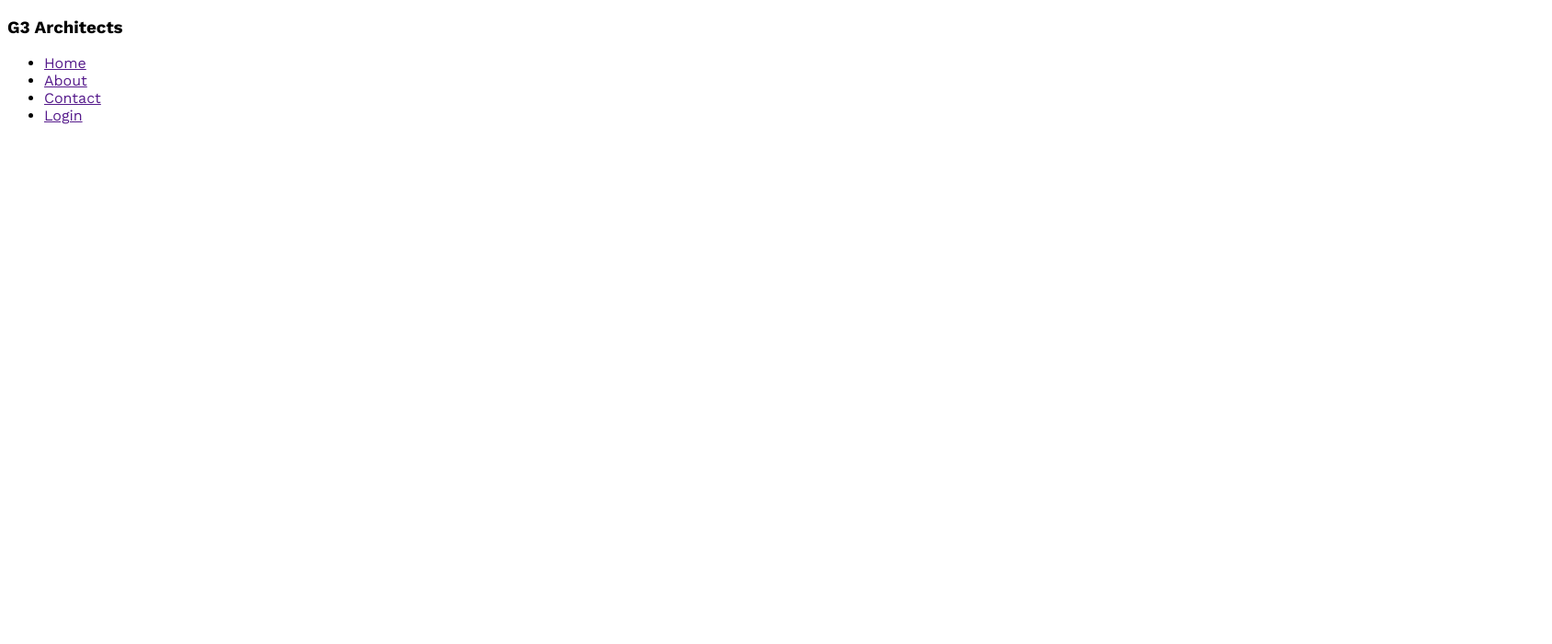
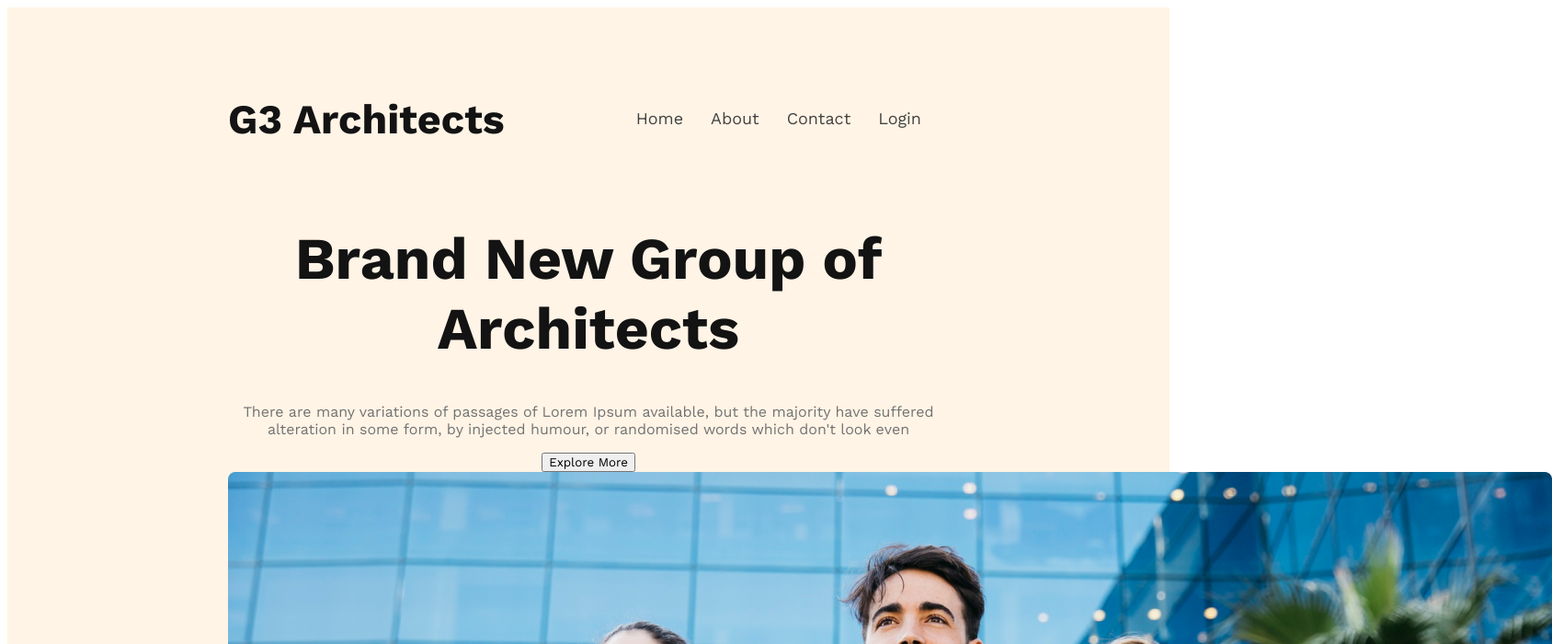
Before and after one commit to albidnawar/g3-architects-website, a plain HTML site: page index.html in a window 1280 px wide. Shown: the top 700 px of the page at 92% size, 1688 px wide, since content can reach past the window. Drawn offline with nearby package versions, Linux system fonts and the light colour scheme.

Commit message:
added banner content

```diff
--- a/index.html
+++ b/index.html
@@ -1,15 +1,17 @@
 <!DOCTYPE html>
 <html lang="en">
+
 <head>
     <meta charset="UTF-8">
     <meta name="viewport" content="width=device-width, initial-scale=1.0">
     <title>Document</title>
     <link rel="stylesheet" href="styles/architect.css">
 </head>
+
 <body>
     <header>
         <nav>
-            <h3>G3 Architects</h3>
+            <h3 class="nav-title">G3 Architects</h3>
             <ul>
                 <li><a href="">Home</a></li>
                 <li><a href="">About</a></li>
@@ -17,6 +19,19 @@
                 <li><a href="">Login</a></li>
             </ul>
         </nav>
+        <div class="banner">
+            <div class="banner-content">
+                <h1 class="banner-title">Brand New Group of Architects</h1>
+                <p class="banner-description">
+                    There are many variations of passages of Lorem Ipsum available, but the majority have suffered
+                    alteration in some form, by injected humour, or randomised words which don't look even
+                </p>
+                <button class="btn-primary">
+                    Explore More
+                </button>
+            </div>
+            <img src="images/banner.png" alt="">
+        </div>
     </header>
     <main>
 
@@ -25,4 +40,5 @@
 
     </footer>
 </body>
+
 </html>
--- a/styles/architect.css
+++ b/styles/architect.css
@@ -1,6 +1,60 @@
 /* word sans font from google fonts */
-  @import url('https://fonts.googleapis.com/css2?family=Merriweather:ital,wght@0,300;0,400;0,700;0,900;1,900&family=Work+Sans:wght@400;600;700&display=swap');
+@import url('https://fonts.googleapis.com/css2?family=Merriweather:ital,wght@0,300;0,400;0,700;0,900;1,900&family=Work+Sans:wght@400;600;700&display=swap');
+/* shared styles */
+* {
+    font-family: 'Work Sans', sans-serif;
+}
 
-  *{
-    font-family: 'Work Sans', sans-serif;
-  }
+btn-primary{
+
+}
+/* header styles */
+
+header {
+    background: rgba(255, 144, 14, 0.10);
+    padding: 50px 240px;
+}
+
+nav {
+    display: flex;
+    justify-content: space-between;
+    align-items: center;
+}
+
+.nav-title{
+    font-size: 2.8rem;
+    font-weight: 700px;
+    color: #131313;
+}
+nav>ul {
+    display: flex;
+}
+
+nav li {
+    list-style: none;
+    margin-right: 30px;
+    font-size: 18px;
+    font-weight: 500;
+    line-height: 26px;
+}
+
+nav li a{
+    text-decoration: none;
+    color: var(--Dark-02, #424242);
+}
+
+/* banner styles */
+
+.banner-content{
+    max-width: 800px;
+    text-align: center;
+    margin: 0px auto;
+}
+.banner-title{
+    font-size: 4rem;
+    font-weight: 700;
+    color: #131313;
+}
+.banner-description{
+    color: #727272;
+}
```
